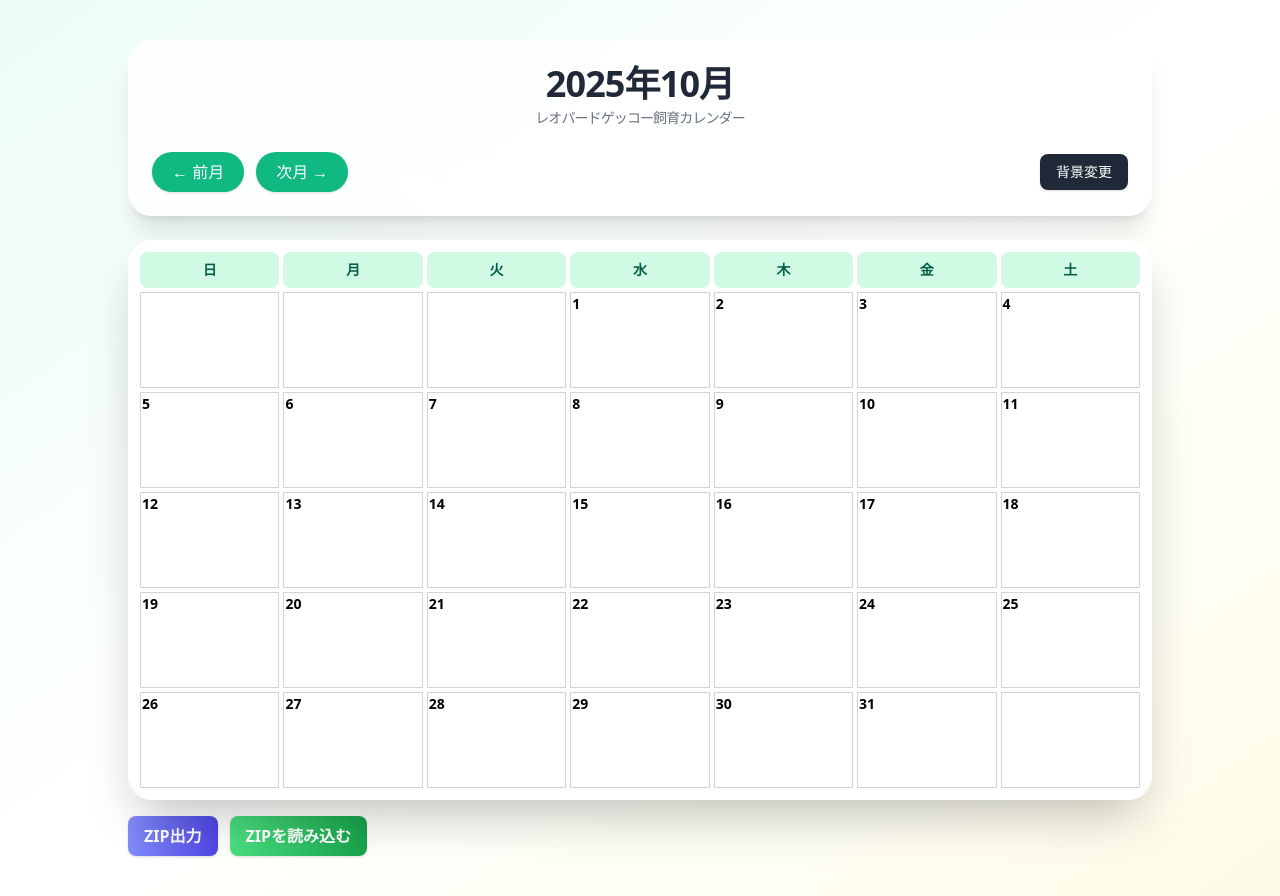
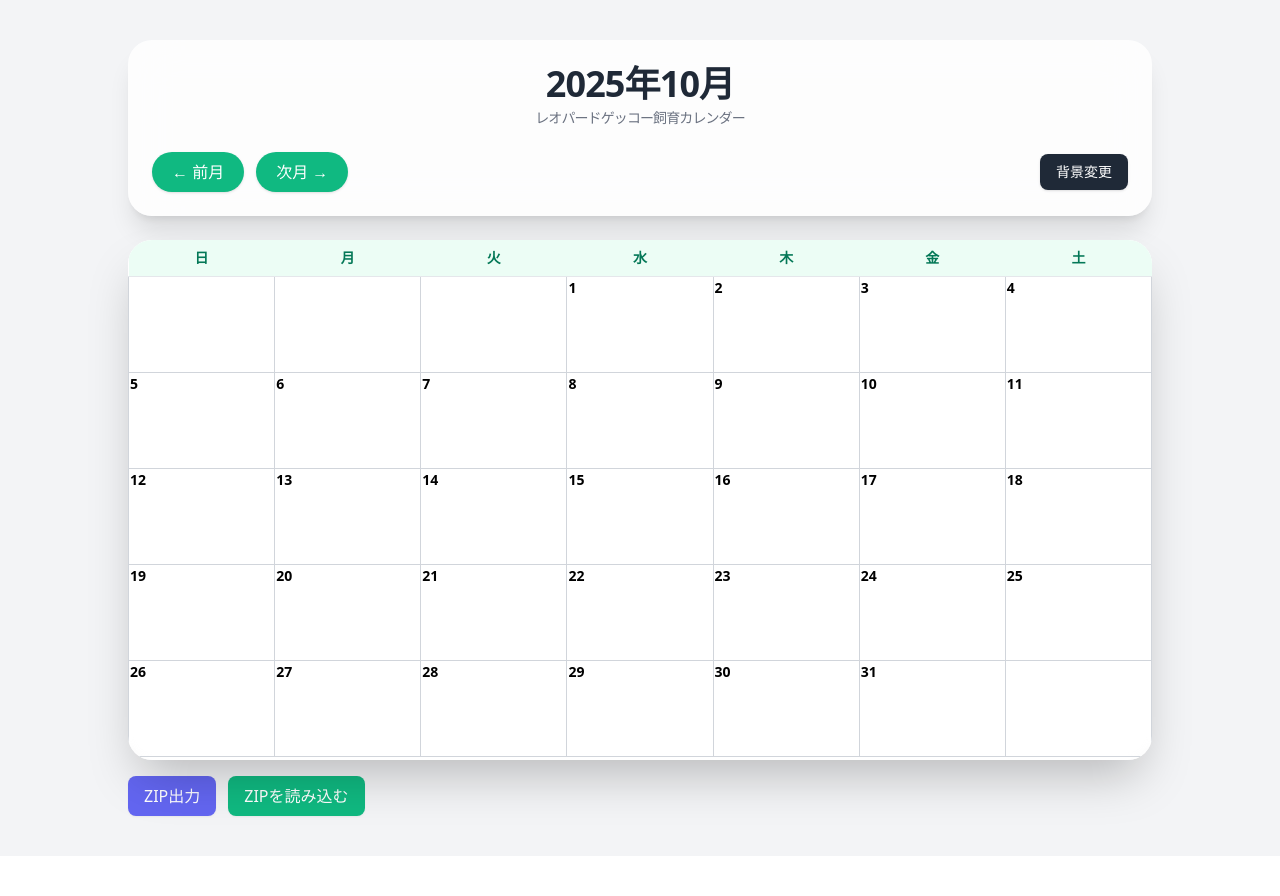
Before and after one commit to h-ichi/leopa-app, a React (Vite) app in the folder frontend/: page / in a window 1280 px wide. After the commit the page ends 856 px from the top, so only its background shows below. Built offline with nearby package versions, Linux system fonts and the light colour scheme.

Commit message:
カレンダーcss

```diff
--- a/frontend/src/components/ExportZipButton.tsx
+++ b/frontend/src/components/ExportZipButton.tsx
@@ -108,7 +108,17 @@ const ExportZipButton: React.FC<Props> = ({ logs, onImport }) => {
       {/* ZIP出力 */}
       <button
   onClick={handleExport}
-        className="px-4 py-2 bg-gradient-to-r from-indigo-400 to-indigo-600 text-white font-semibold rounded-lg shadow hover:from-indigo-500 hover:to-indigo-700 transition-all duration-200"
+  className="
+    px-4 py-2
+    bg-indigo-500
+    text-white
+    font-medium
+    rounded-lg
+    shadow-sm
+    hover:bg-indigo-600
+    active:scale-95
+    transition
+  "
 >
   ZIP出力
 </button>
@@ -116,7 +126,18 @@ const ExportZipButton: React.FC<Props> = ({ logs, onImport }) => {
       {/* ZIP読み込み */}
       <label
   htmlFor="import-zip"
-        className="cursor-pointer px-4 py-2 bg-gradient-to-r from-green-400 to-green-600 text-white font-semibold rounded-lg shadow hover:from-green-500 hover:to-green-700 transition-all duration-200"
+  className="
+    cursor-pointer
+    px-4 py-2
+    bg-emerald-500
+    text-white
+    font-medium
+    rounded-lg
+    shadow-sm
+    hover:bg-emerald-600
+    active:scale-95
+    transition
+  "
 >
   ZIPを読み込む
 </label>
--- a/frontend/src/components/LeopaCalendar.tsx
+++ b/frontend/src/components/LeopaCalendar.tsx
@@ -102,7 +102,7 @@ const LeopaCalendar: React.FC = () => {
   }
 
   return (
-    <div className="min-h-screen bg-gradient-to-br from-emerald-50 via-white to-yellow-50 py-10 px-4 flex flex-col items-center">
+    <div className="min-h-screen bg-gray-100 py-10 px-4 flex flex-col items-center">
 
       {/* ================= HEADER CARD ================= */}
       <div className="w-full max-w-5xl mb-6 rounded-3xl bg-white/80 backdrop-blur-xl shadow-xl p-6">
@@ -170,32 +170,47 @@ const LeopaCalendar: React.FC = () => {
     relative
     w-full
     max-w-5xl
-    rounded-3xl
+    rounded-3xl      /* ← 外枠だけ丸み */
+    overflow-hidden
     shadow-2xl
     bg-white/80
     backdrop-blur-xl
-
-    min-h-[520px]     /* ← 最低高さ保証 */
-    overflow-auto     /* ← スクロール可能 */
+    min-h-[520px]
+    overflow-auto /* ← スクロール可能 */
   "
 >
   {backgroundImage && (
     <img
       src={backgroundImage}
       alt="calendar-bg"
-            className="absolute inset-0 w-full h-full object-cover opacity-70"
+      className="absolute inset-0 w-full h-full object-cover opacity-60"
     />
   )}
 
-        <div className="absolute inset-0 bg-white/60 backdrop-blur-sm" />
+  <div className="absolute inset-0 bg-white/70 backdrop-blur-sm" />
 
-        <table className="relative z-10 w-full h-full table-fixed text-xs sm:text-sm border-separate border-spacing-1 p-2">
+  {/* ★ テーブルを完全フラット化 */}
+  <table
+    className="
+      relative z-10
+      w-full h-full
+      table-fixed
+      text-xs sm:text-sm
+      border-collapse   /* ← 重要：隙間なくす */
+    "
+  >
     <thead>
       <tr>
         {DAYS.map(d => (
           <th
             key={d}
-                  className="rounded-lg bg-emerald-100 text-emerald-800 font-semibold py-2"
+            className="
+              bg-emerald-50    /* 薄い色 */
+              text-emerald-700
+              font-semibold
+              py-2
+              border-b border-gray-200
+            "
           >
             {d}
           </th>
--- a/package.json
+++ b/package.json
@@ -1,9 +1,13 @@
 {
   "dependencies": {
+    "file-saver": "^2.0.5",
+    "jszip": "^3.10.1",
     "react": "^18.3.1",
     "react-dom": "^18.3.1"
   },
   "devDependencies": {
+    "@types/file-saver": "^2.0.7",
+    "@types/jszip": "^3.4.0",
     "@types/react": "^18.3.27",
     "@types/react-dom": "^18.3.7"
   }
```
Also changed, not shown: frontend/src/components/LeopaCalendar.module.css (deleted, +0 -83 lines), 1 other file (tests, documents, lock files or other folders). Lines whose indentation alone changed are shown as unchanged.
